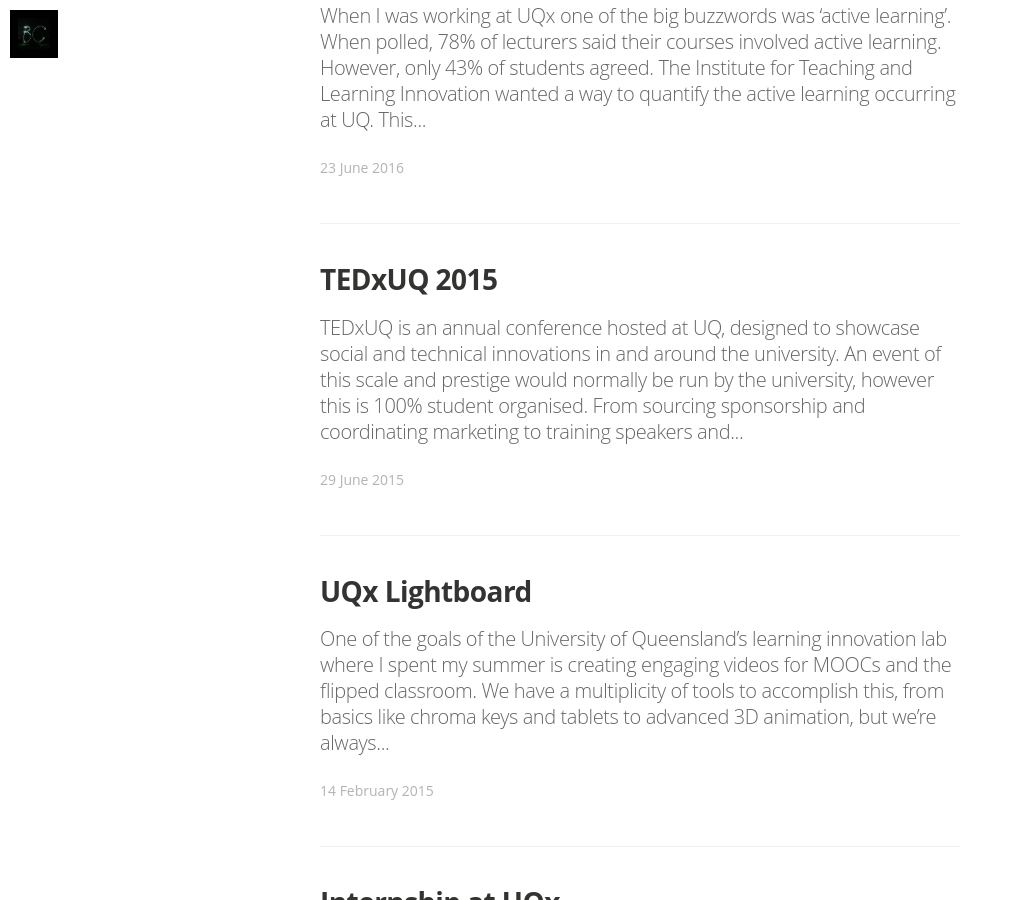
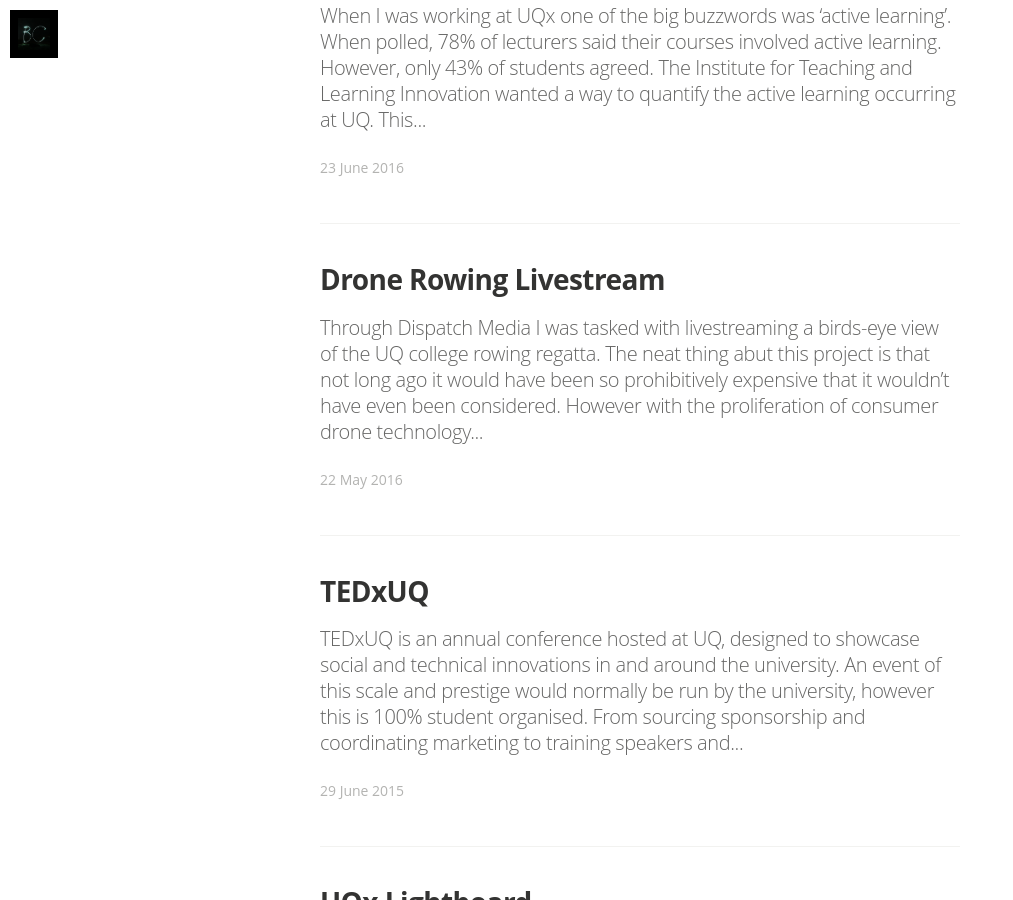
Before and after one commit to bodhiconnolly/bodhiconnolly.github.io, a Jekyll site: the page built from index.html, in a window 1280 px wide and 900 px high, scrolled down 799 px. Shown: the whole window, without its empty margins (0-1013 px from the left). Built offline with Jekyll 4.4.1, drawn with Linux system fonts in a browser that asks for light colours; nearby versions of some CDN libraries; some web fonts are replaced; the list of posts is cut into pages by our own code; part of the change alters nothing that is shown.

Commit message:
Rowing Livestream

```diff
--- a/_posts/2015-06-29-tedxuq-2015.md
+++ b/_posts/2015-06-29-tedxuq-2015.md
@@ -1,6 +1,6 @@
 ---
 layout: post
-title: TEDxUQ 2015
+title: TEDxUQ
 date: 2015-06-29
 categories: uq
 tags: null
--- /dev/null
+++ b/_posts/2016-05-22-rowing-livestream.md
@@ -0,0 +1,52 @@
+---
+layout: post
+title: Drone Rowing Livestream
+date: 2016-05-22
+categories: uq
+tags: null
+image: "/assets/article_images/2016-05-22-rowing-livestream/rowing_above.jpg"
+published: true
+---
+
+Through [Dispatch Media](http://dispatch.media) I was tasked with livestreaming a birds-eye view of the UQ college rowing regatta.
+
+<iframe width="560" height="315" src="https://www.youtube.com/embed/8Ny4qPxLzT4" frameborder="0" allowfullscreen></iframe>
+<br>
+The neat thing abut this project is that not long ago it would have been so prohibitively expensive that it wouldn't have even been considered. However with the proliferation of consumer drone technology it was achieved at an incredibly accessible price point, dramatically improving the caliber of the event.
+
+We started with a problem: watching a two kilometre rowing event from the clubhouse at the finishing line is a terrible user experience. You only see the last 200 metres, and have to rely on the commentator (who can barely see anything himself through his binoculars) for the majority of the event. Relocating the crowd doesn't help as the river bends sharply, so no one location has an acceptable vantage point.
+
+We considered a range of solutions, such as livestreams from GoPros inside the boats and camera operators in tinnies following behind. In the end though none of these gave us the view we wanted, so we went with the much cooler, but also much less robust option which was livestreaming from above.
+
+![The Phantom]({{site.baseurl}}/assets/images/phantom.jpg)
+
+The DJI Phantom 3 Professional was chosen for it's built-in ability to stream video to YouTube from the iOS pilot app. It broadcasts the '720p' signal that you see on the phone from the lightbridge connection. When we first tested it out, we were very disappointed: the app was buggy, the livestream was flaky, the signal from the drone to the remote control seemed to get much worse once you started broadcasting. We almost threw in the towel. However, after many attempts we managed to get it working just well enough.
+
+![In the spp]({{site.baseurl}}/assets/images/djigo_yt.png)
+
+The main things we found:
+
+1. The range of the aircraft is much lower when livestreaming. Normally you can go to 2km without too much trouble, however the signal started dropping out around a kilometre as soon as the broadcast started. When the signal starts getting temperamental the livestream generally crashes. Not ideal when you're tracking a 2km race!
+2. Don't leave the app. Technically the app can keep streaming in the background, but even a notification pop-up can be enough to upset things.
+3. Don't use wifi. Counter-intuitively, we had much better reliability with LTE than a fast, reliable wifi connection. Maybe we were doing something wrong, but we tried a few.
+4. There's a 15-25 second delay. Nothing you can do about this.
+5. Shoot in a vivid picture profile. Normally we shoot log of course, but this looks terrible on the broadcast.
+
+
+This had a few major implications for us. With a range of approximately 1km and a 2km race, we had to position ourselves right in the middle of the race in order to cover the whole distance. This makes communication with the rest of the staff much more difficult. It also means no wifi, although as per point 3 above, not important.
+
+We mapped and tested a few different spots, comparing signal interference and visibility. In the end this is where we chose. It actually had really great signal, and we got about 1500m up and down the river.
+
+![A map of the river showing the race path and our broadcast location.]({{site.baseurl}}/assets/images/drone_map.jpg)
+
+In the end the event went fantastically. Despite our troubles, prior planning meant the event went off very smoothly, in fact perhaps the most reliable livestream I've been involved with so far! Pretty incredible considering there are twice as many places for things to go wrong.
+
+Below are two more videos from the event:
+
+1. The full quality recording of the event (4k internal)
+
+<iframe width="560" height="315" src="https://www.youtube.com/embed/PUfdoBkm34Y" frameborder="0" allowfullscreen></iframe>
+<br>
+2. The actual livestream footage (720p stream)
+
+ <iframe width="560" height="315" src="https://www.youtube.com/embed/i6VnV-z7_ek" frameborder="0" allowfullscreen></iframe>
```
Also changed, not shown: _posts/2015-02-14-uqx-lightboard.md (+1 -0 lines), assets/article_images/2016-05-22-rowing-livestream/rowing_above.jpg (added), assets/images/djigo_yt.png (added), assets/images/drone_map.jpg (added), assets/images/phantom.jpg (added), 1 other file.
